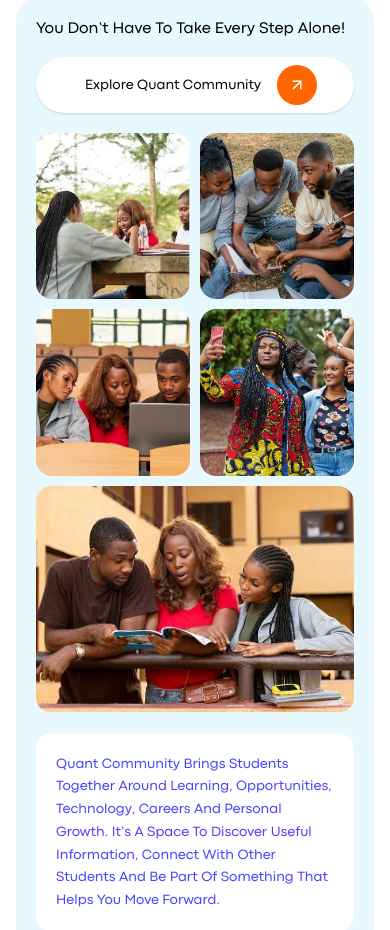
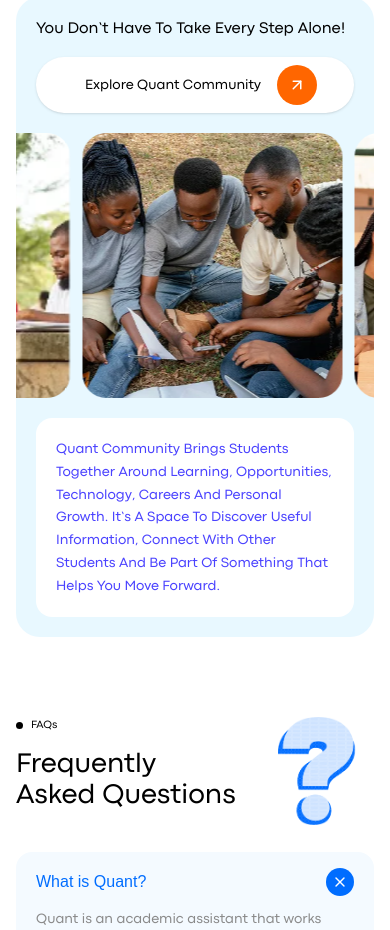
Before and after one commit to UseQuantApp/website, a React (Vite) app: page / in a window 390 px wide. Shown: the part 3876-4806 px from the top of the page. Built offline with nearby package versions, Linux system fonts and the light colour scheme; a web font is replaced by a local one.

Commit message:
feat: whatsapp number, social links, community carousel on mobile, webp images

```diff
--- a/src/components/home/Community.jsx
+++ b/src/components/home/Community.jsx
@@ -73,21 +73,8 @@
             </a>
           </div>
 
-          <div className="mt-5 grid grid-cols-2 gap-2.5 px-5 md:hidden">
-            {photos.map((photo, index) => (
-              <img
-                key={photo.src}
-                src={photo.src}
-                alt={photo.alt}
-                loading="lazy"
-                className={`w-full rounded-2xl object-cover ${
-                  index === photos.length - 1 ? "col-span-2 aspect-[7/5]" : "aspect-[139/150]"
-                }`}
-              />
-            ))}
-          </div>
 
-          <div className="mt-6 hidden overflow-hidden sm:mt-8 md:block">
+          <div className="mt-5 overflow-hidden sm:mt-8">
             <div className="flex w-max animate-[quant-ticker-scroll_45s_linear_infinite] hover:[animation-play-state:paused] motion-reduce:animate-none">
               <PhotoGroup />
               <PhotoGroup hidden />
--- a/src/components/home/Footer.jsx
+++ b/src/components/home/Footer.jsx
@@ -6,11 +6,11 @@
 
 const SUPPORT_EMAIL = "hello@getquant.app";
 
-// TODO: replace the "#" links with Quant's real social profiles.
+// Quant's official profiles.
 const socials = [
-  { label: "LinkedIn", Icon: FaLinkedin, href: "#" },
-  { label: "X", Icon: FaXTwitter, href: "#" },
-  { label: "Instagram", Icon: FaInstagram, href: "#" },
+  { label: "LinkedIn", Icon: FaLinkedin, href: "https://www.linkedin.com/company/getquant-app/" },
+  { label: "X", Icon: FaXTwitter, href: "https://x.com/getquant_app" },
+  { label: "Instagram", Icon: FaInstagram, href: "https://www.instagram.com/getquant.app" },
 ];
 
 const exploreLinks = [
@@ -56,7 +56,7 @@
                 <a
                   key={label}
                   href={href}
-                  aria-label={label}
+                  target="_blank" rel="noreferrer" target="_blank" rel="noreferrer" aria-label={label}
                   className="grid size-8 place-items-center rounded-full bg-white text-[#555555] transition-opacity hover:opacity-90"
                 >
                   <Icon aria-hidden="true" size={15} />
--- a/src/constants/links.js
+++ b/src/constants/links.js
@@ -1,6 +1,6 @@
-// TODO: replace with Quant's real WhatsApp number/link once confirmed with the team.
+// Quant's WhatsApp number (0913 562 2583) in international format.
 export const WHATSAPP_URL =
-  "https://wa.me/?text=Hi%20Quant%2C%20I%27d%20like%20to%20get%20started.";
+  "https://wa.me/2349135622583?text=Hi%20Quant";
 
 // TODO: confirm this is the community link Quant wants (taken from the old hero).
 export const COMMUNITY_URL = "https://chat.whatsapp.com/HG0lfoJxzudGGhUYHqieV4";
```
